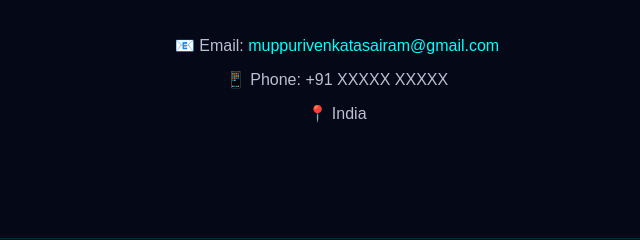
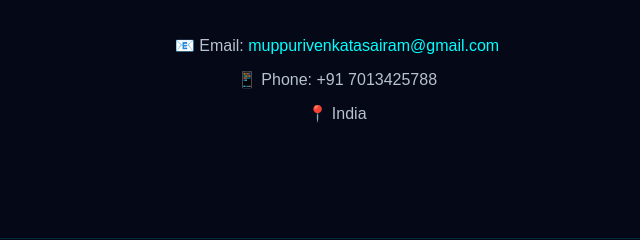
Before and after one commit to muppurivenkatasairam-creator/myprotfolio, a plain HTML site: page index.html in a window 1280 px wide. Shown: the part 2636-2876 px from the top of the page, 303-943 px from the left. Drawn offline with Linux system fonts and the light colour scheme.

Commit message:
Update index.html

```diff
--- a/index.html
+++ b/index.html
@@ -478,7 +478,7 @@
         </p>
 
         <p>
-            📱 Phone: +91 XXXXX XXXXX
+            📱 Phone: +91 7013425788
         </p>
 
         <p>
```
